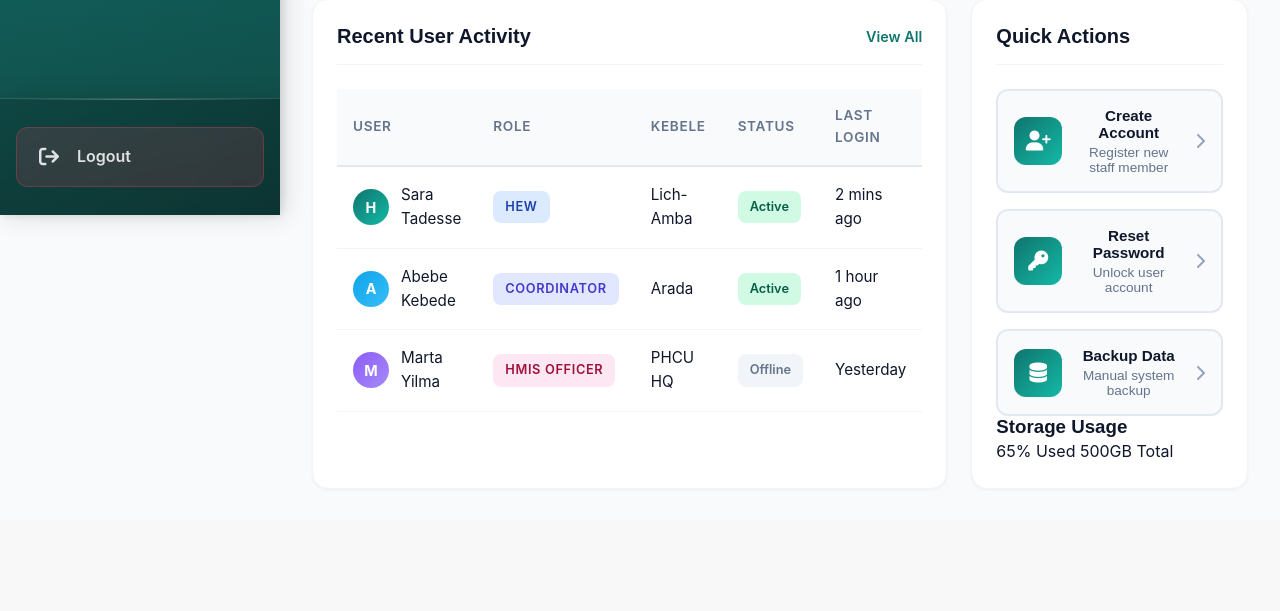
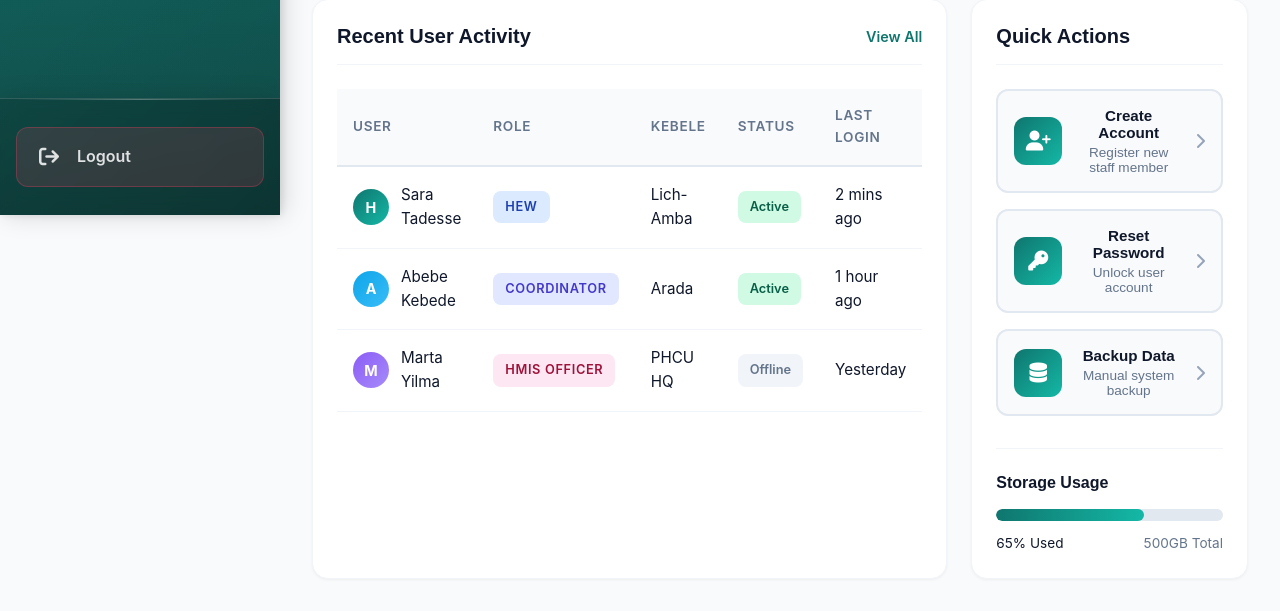
Before and after one commit to Nehimi/D-HIERS, a PHP site: page /admin.html in a window 1280 px wide. Shown: the part 585-1196 px from the top of the page. Before the commit the page ends 1043 px from the top, so only its background shows below. Run offline with PHP 8.4, Linux system fonts and the light colour scheme.

Commit message:
(UI) System Health

```diff
--- a/css/admin.css
+++ b/css/admin.css
@@ -790,9 +790,41 @@ img {
     color: var(--text-light);
     font-size: 1rem;
 }
-.action-item:hover {
-    background: white;
-    border-color: var(--primary);
-    transform: translateX(4px);
-    box-shadow: 0 4px 12px rgba(15, 118, 110, 0.1);
+/* --- System Health --- */
+.system-health {
+    margin-top: 2rem;
+    padding-top: 1.5rem;
+    border-top: 1px solid #f1f5f9;
 }
+.system-health h3 {
+    font-size: 1rem;
+    color: var(--text-main);
+    margin-bottom: 1rem;
+    font-weight: 600;
+}
+.progress-bar {
+    width: 100%;
+    height: 12px;
+    background: #e2e8f0;
+    border-radius: 6px;
+    overflow: hidden;
+    margin-bottom: 0.75rem;
+}
+.progress-fill {
+    height: 100%;
+    background: linear-gradient(90deg, var(--primary), #14b8a6);
+    border-radius: 6px;
+    transition: width 0.6s ease;
+}
+.progress-labels {
+    display: flex;
+    justify-content: space-between;
+    font-size: 0.85rem;
+}
+progress-labels span:first-child {
+    color: var(--text-main);
+    font-weight: 600;
+}
+.progress-labels span:last-child {
+    color: var(--text-muted);
+}
```
